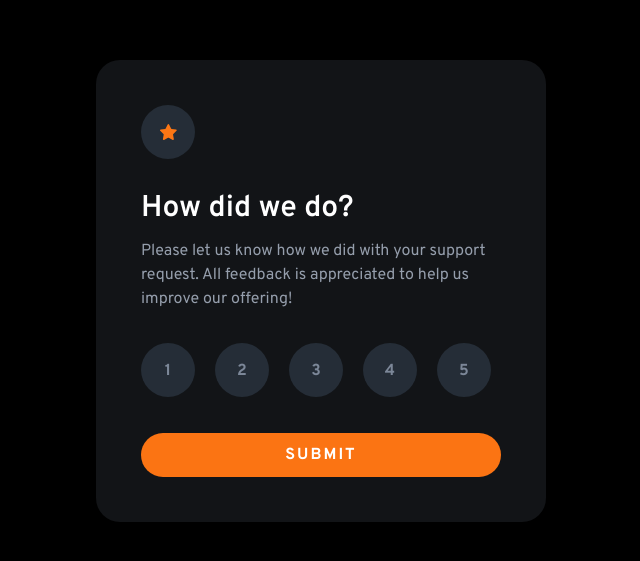
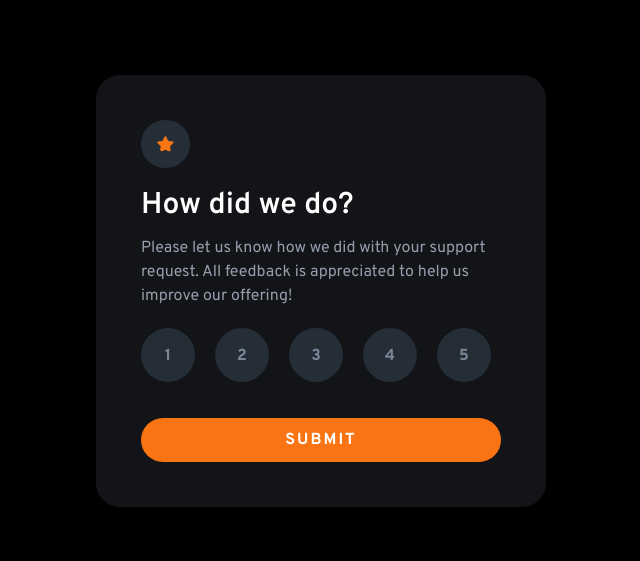
Before and after one commit to viniciussnitram/interactive-rating-component-reactjs, a Next.js app: page / in a window 1280 px wide. Shown: the part 109-670 px from the top of the page, without its empty margins (319-959 px from the left). Built offline with nearby package versions, Linux system fonts and the light colour scheme.

Commit message:
refactor: Need just a component, not a lot. Deleted unnecessaries components and refactor the main component (Card) to apresent the content correct

```diff
--- a/src/components/card/Card.jsx
+++ b/src/components/card/Card.jsx
@@ -1,23 +1,21 @@
-import { Logo } from '../logo/Logo';
-import { Description } from '../description/Description';
-import { Rate } from '../rate/Rate';
-import { Submit } from '../submit/Submit';
-
 export function Card() {
     return (
         <>
-            <main className="bg-very-dark-blue flex flex-col gap-8 m-auto p-[45px] rounded-3xl w-[450px]">
-                <Logo />
-                <Description />
+            <main className="bg-very-dark-blue m-auto p-[45px] rounded-3xl w-[450px]">
+                <img className="bg-dark-blue font-bold p-4 rounded-full" src="images/icon-star.svg" alt="Icon Star" />
+                <section className="flex flex-col gap-3 my-5">
+                    <h1 className="font-semibold text-3xl">How did we do?</h1>
+                    <p className="text-light-grey">Please let us know how we did with your support request. All feedback is appreciated to help us improve our offering!</p>
+                </section>
                 <form className="flex flex-col gap-9">
                     <div className="flex gap-5">
-                        <Rate value={1} />
-                        <Rate value={2} />
-                        <Rate value={3} />
-                        <Rate value={4} />
-                        <Rate value={5} />
+                        <input className="bg-dark-blue font-bold h-[54px] p-4 rounded-full text-medium-grey w-[54px] focus:bg-orange focus:text-white hover:bg-light-grey hover:cursor-pointer hover:text-white" name="rate" type="button" value="1" />
+                        <input className="bg-dark-blue font-bold h-[54px] p-4 rounded-full text-medium-grey w-[54px] focus:bg-orange focus:text-white hover:bg-light-grey hover:cursor-pointer hover:text-white" name="rate" type="button" value="2" />
+                        <input className="bg-dark-blue font-bold h-[54px] p-4 rounded-full text-medium-grey w-[54px] focus:bg-orange focus:text-white hover:bg-light-grey hover:cursor-pointer hover:text-white" name="rate" type="button" value="3" />
+                        <input className="bg-dark-blue font-bold h-[54px] p-4 rounded-full text-medium-grey w-[54px] focus:bg-orange focus:text-white hover:bg-light-grey hover:cursor-pointer hover:text-white" name="rate" type="button" value="4" />
+                        <input className="bg-dark-blue font-bold h-[54px] p-4 rounded-full text-medium-grey w-[54px] focus:bg-orange focus:text-white hover:bg-light-grey hover:cursor-pointer hover:text-white" name="rate" type="button" value="5" />
                     </div>
-                    <Submit />
+                    <input className="bg-orange font-bold leading-7 p-2 rounded-full tracking-[2px] uppercase w-[100%] hover:bg-white hover:cursor-pointer hover:text-orange" type="submit" value="submit" />
                 </form>
             </main>
         </>
```
